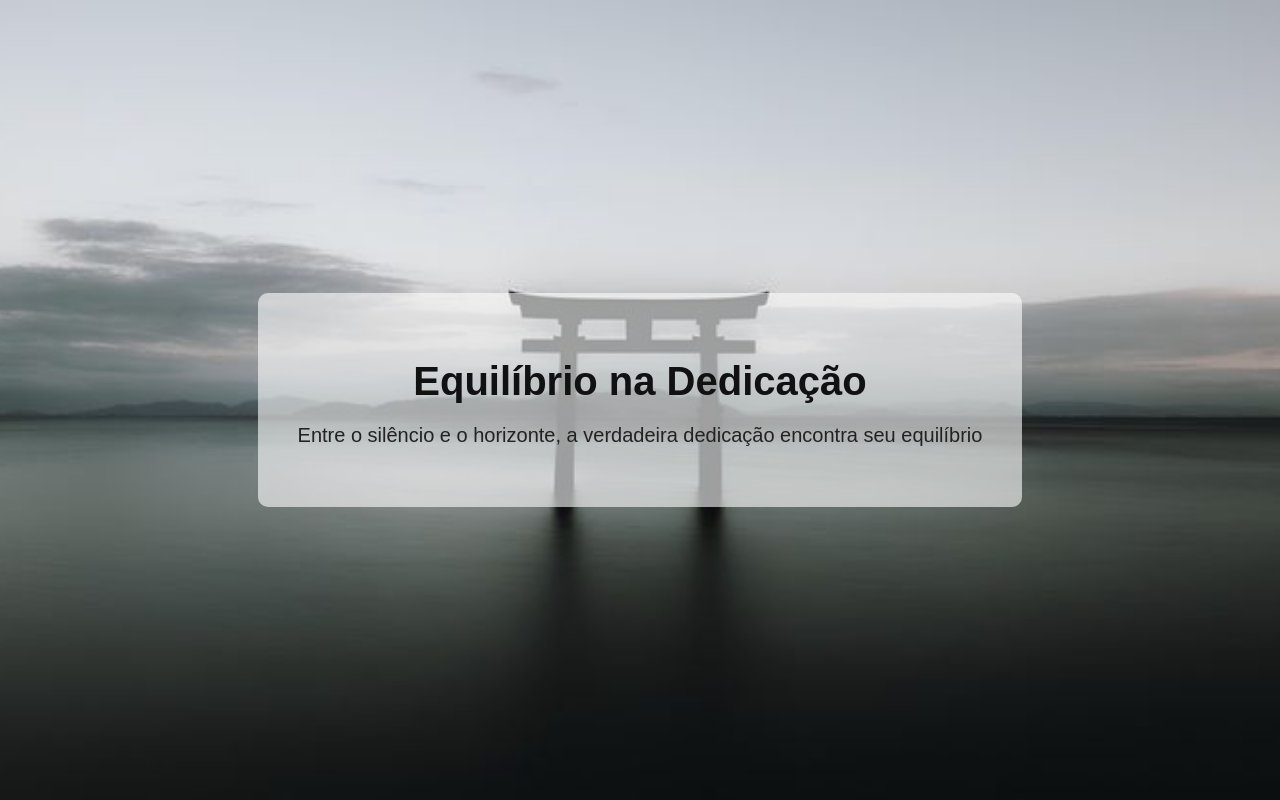
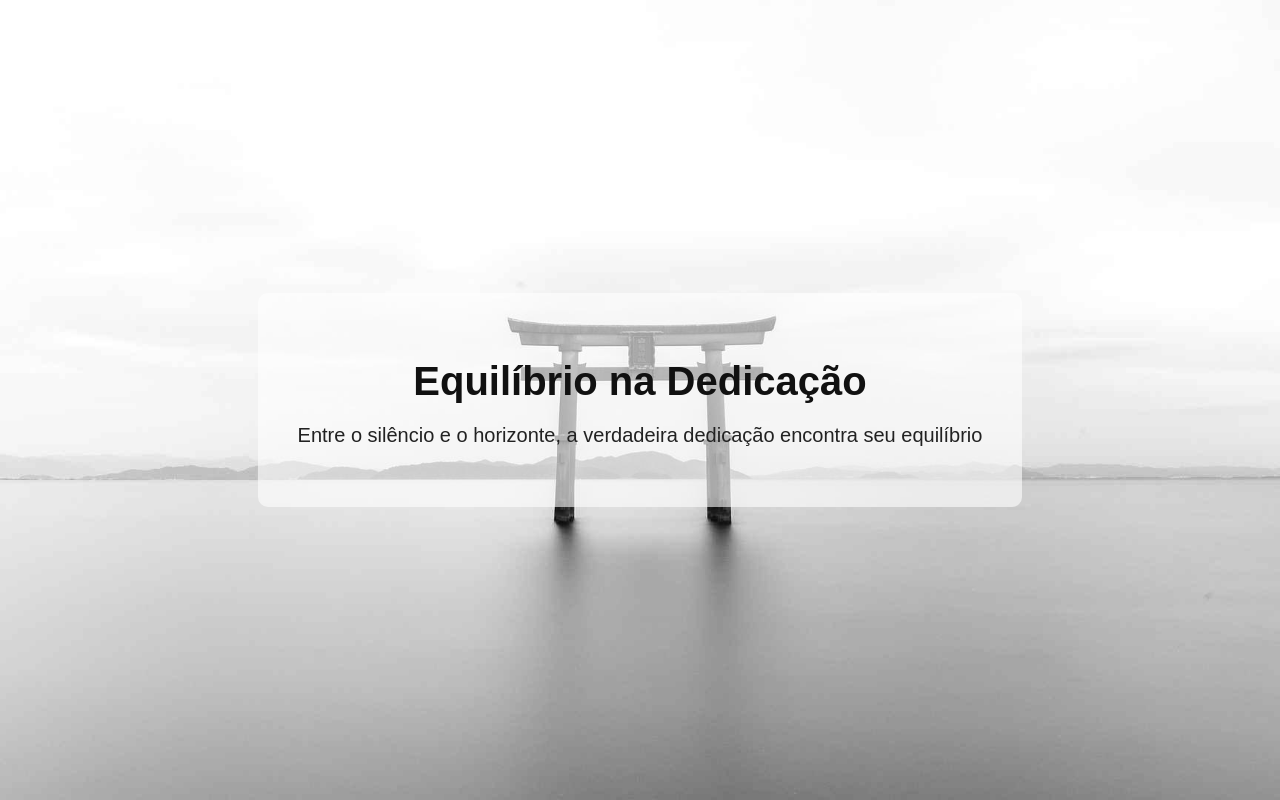
Before and after one commit to robles-joel/exercicio1203, a plain HTML site: page index.html in a window 1280 px wide. Drawn offline with Linux system fonts and the light colour scheme.

Commit message:
Add files via upload

```diff
--- a/index.html
+++ b/index.html
@@ -10,7 +10,7 @@
 body{
     margin:0;
     height:100vh;
-    background-image:url("imagem4.jpg");
+    background-image:url("imagem1.jpg");
     background-size:cover;
     background-position:center;
 
```
Also changed, not shown: imagem1.jpg (added).
